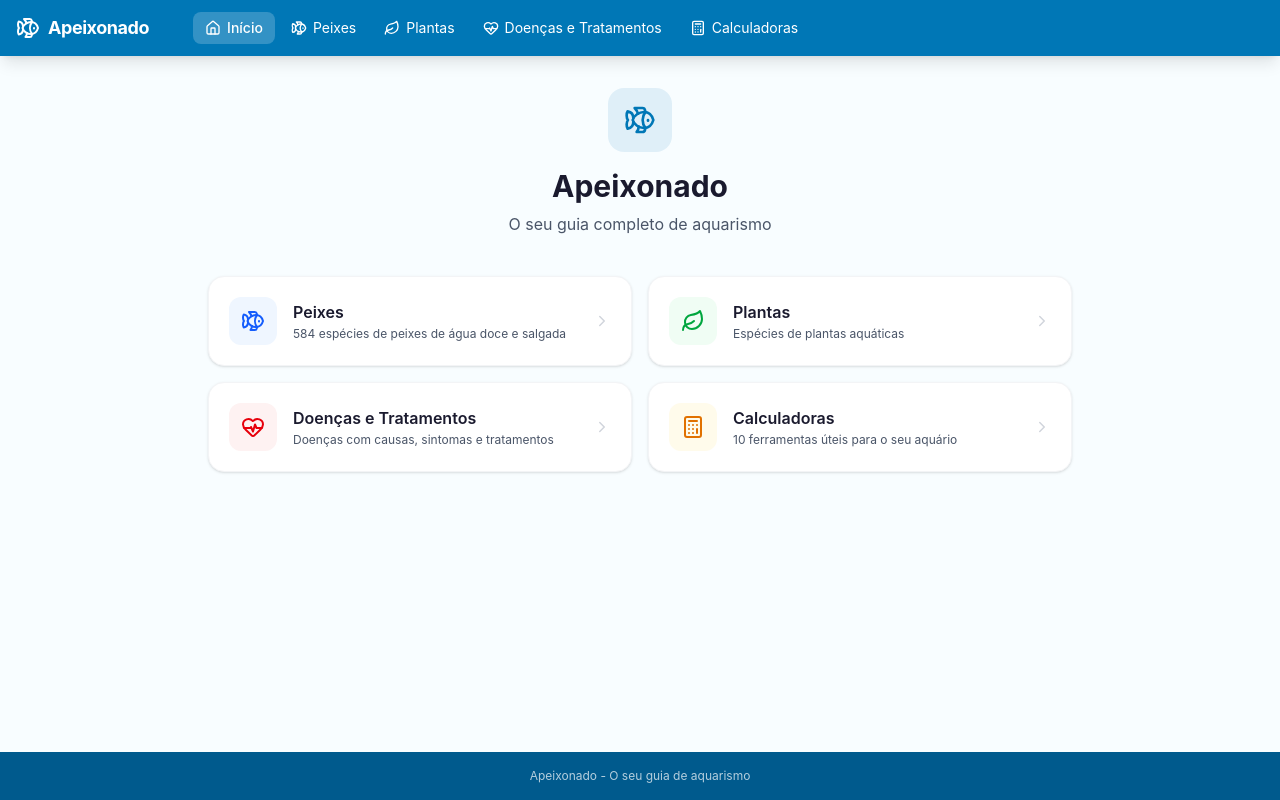
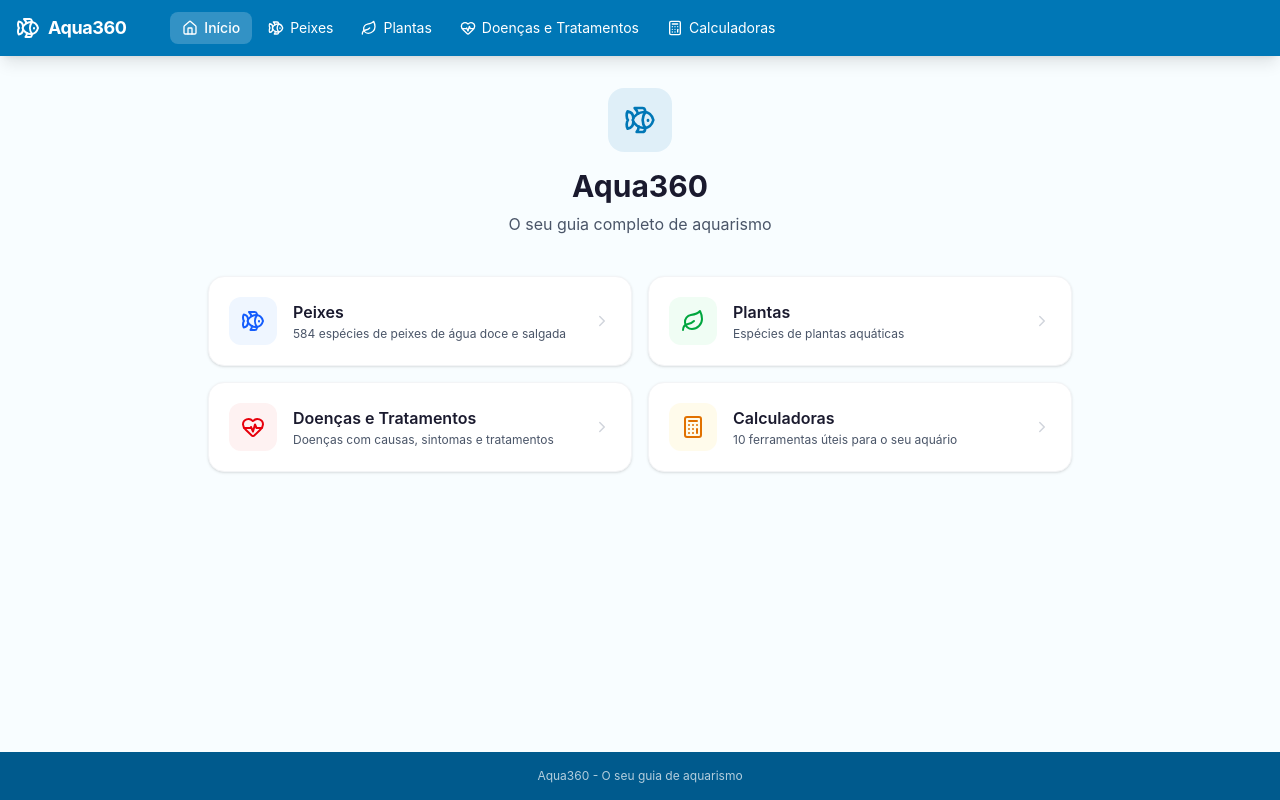
Before and after one commit to eudanielvieira/aqua360, a React (Vite) app: page / in a window 1280 px wide. Built offline with nearby package versions, Linux system fonts and the light colour scheme.

Commit message:
Feat: renomear sistema de Apeixonado para Aqua360
Atualizado nome em header, sidebar, footer, home page e title.

Co-Authored-By: Claude Opus 4.6 (1M context) <noreply@anthropic.com>

```diff
--- a/index.html
+++ b/index.html
@@ -4,7 +4,7 @@
     <meta charset="UTF-8" />
     <link rel="icon" type="image/svg+xml" href="/favicon.svg" />
     <meta name="viewport" content="width=device-width, initial-scale=1.0" />
-    <title>Apeixonado - O seu guia completo de aquarismo</title>
+    <title>Aqua360 - O seu guia completo de aquarismo</title>
   </head>
   <body>
     <div id="root"></div>
--- a/src/components/Layout.tsx
+++ b/src/components/Layout.tsx
@@ -36,7 +36,7 @@ export default function Layout() {
           </button>
           <Link to="/" className="flex items-center gap-2 font-bold text-lg tracking-tight">
             <Fish size={24} />
-            Apeixonado
+            Aqua360
           </Link>
           <nav className="hidden lg:flex items-center gap-1 ml-8">
             {navItems.map(item => {
@@ -75,7 +75,7 @@ export default function Layout() {
         <div className="flex items-center justify-between px-4 h-14 border-b border-gray-100">
           <span className="font-bold text-primary flex items-center gap-2">
             <Fish size={20} />
-            Apeixonado
+            Aqua360
           </span>
           <button
             onClick={() => setSidebarOpen(false)}
@@ -114,7 +114,7 @@ export default function Layout() {
       </main>
 
       <footer className="bg-primary-dark text-white/70 text-center py-4 text-xs">
-        Apeixonado - O seu guia de aquarismo
+        Aqua360 - O seu guia de aquarismo
       </footer>
     </div>
   )
--- a/src/pages/HomePage.tsx
+++ b/src/pages/HomePage.tsx
@@ -42,7 +42,7 @@ export default function HomePage() {
         <div className="inline-flex items-center justify-center w-16 h-16 rounded-2xl bg-primary/10 text-primary mb-4">
           <Fish size={32} />
         </div>
-        <h1 className="text-3xl font-bold text-text">Apeixonado</h1>
+        <h1 className="text-3xl font-bold text-text">Aqua360</h1>
         <p className="text-text-secondary mt-2">O seu guia completo de aquarismo</p>
       </div>
 
```
